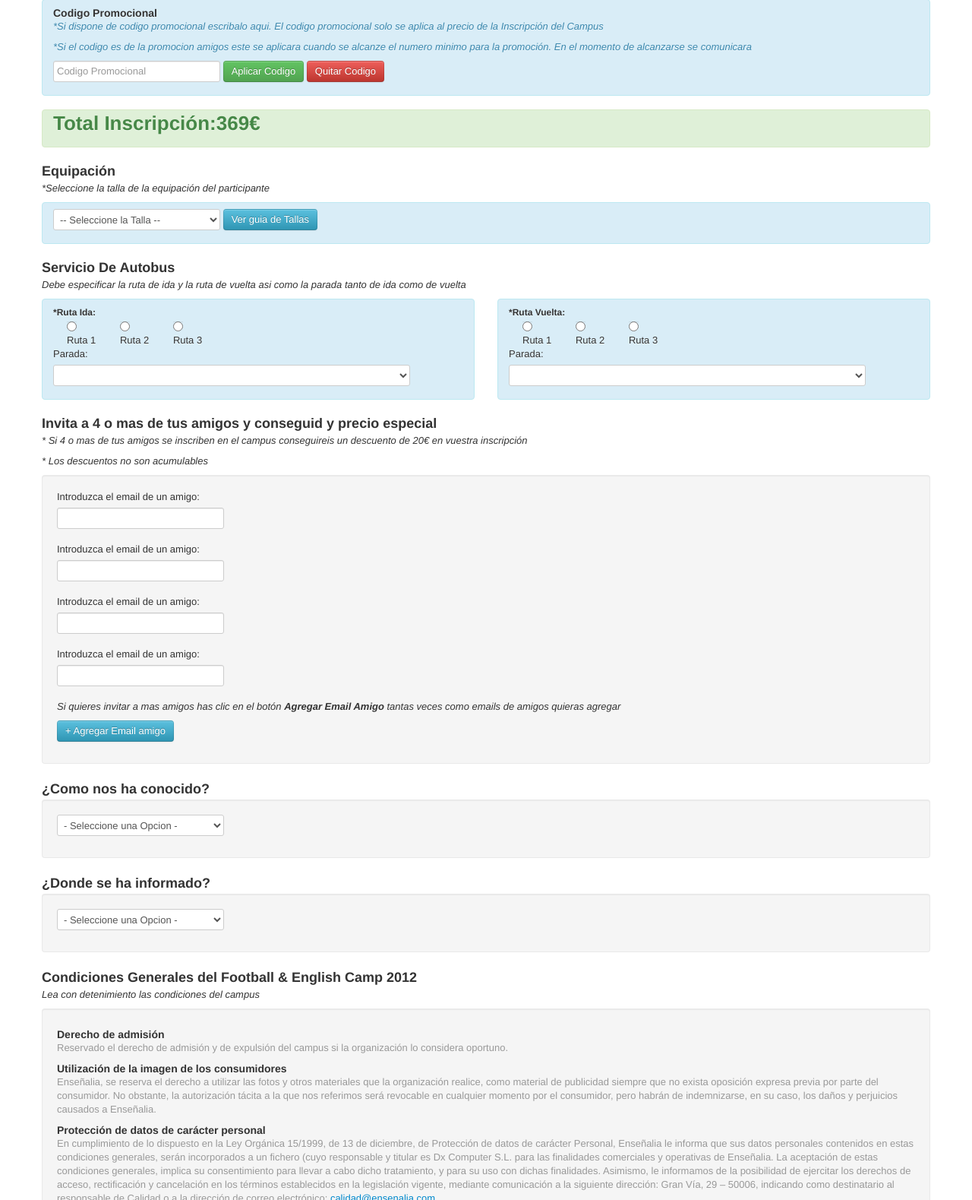
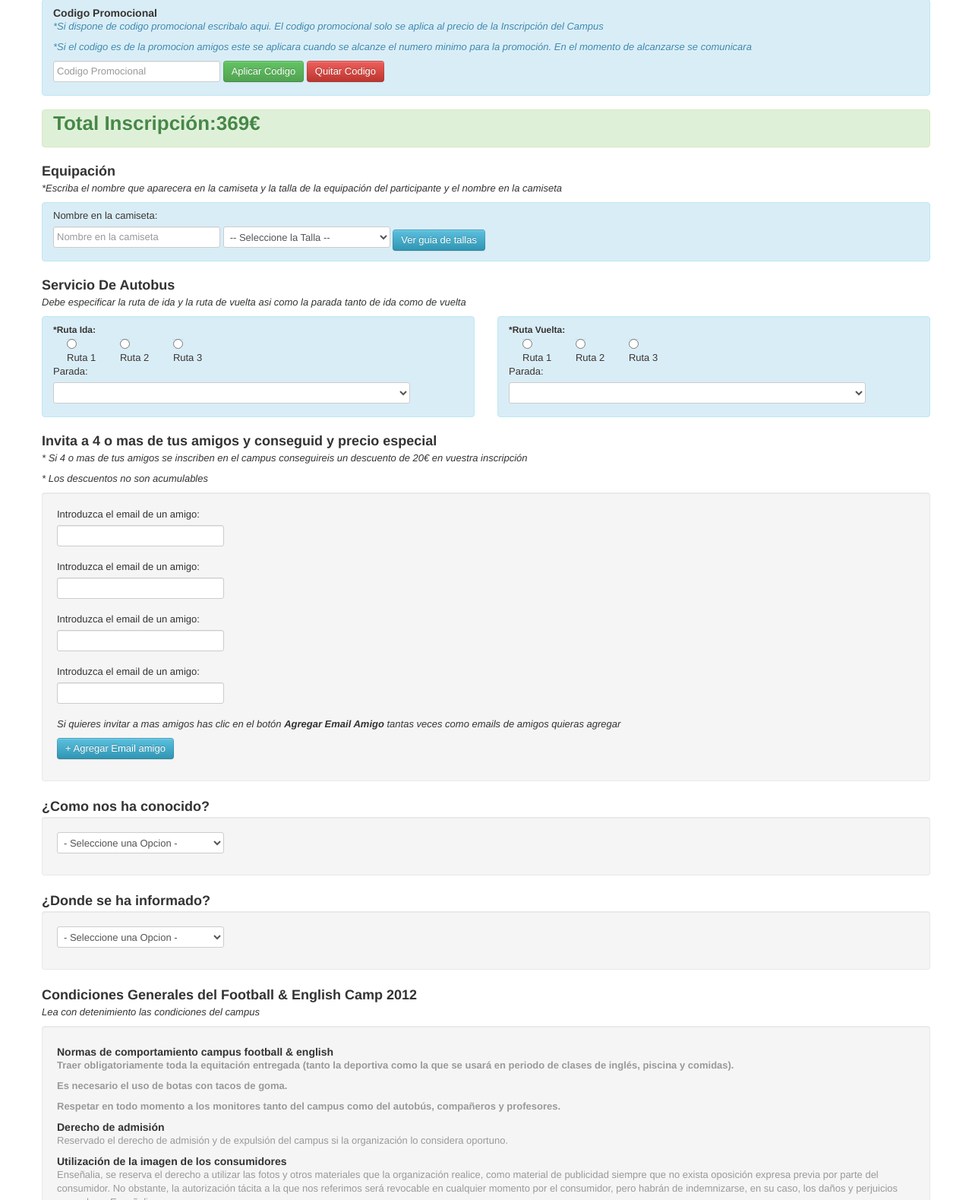
Before and after one commit to sbarrat/campus, a PHP site: page / in a window 1280 px wide. Shown: the part 4921-6500 px from the top of the page at 76% size. Run offline with PHP 8.4, Linux system fonts and the light colour scheme; lists and menus that the app fills with data are empty; some libraries are stand-ins or nearby versions.

Commit message:
CLOSED - task 10: Falta el campo de nombre en la camiseta, cambiar normas comportamiento http://github.com/sbarrat/campus/issues/issue/10

```diff
--- a/inc/Procesa.php
+++ b/inc/Procesa.php
@@ -38,7 +38,7 @@ class Procesa {
 			':apellidosPadre'=>'Apellidos Padre/Tutor', ':movilPadre'=>'Movil Padre/Tutor',
 			':emailPadre'=>'Correo Electronico Padre/Tutor', ':nombreMadre'=>'Nombre Madre/Tutora',
 			':apellidosMadre'=>'Apellidos Madre/Tutora', ':movilMadre'=>'Movil Madre/Tutora',
-			':emailMadre'=>'Correo Electronico Madre/Tutora'
+			':emailMadre'=>'Correo Electronico Madre/Tutora', ':nombreCamiseta' =>'Nombre en la camiseta'
 			);
 	function __construct() {
 		$this->_consulta = new Consulta();
--- a/index.php
+++ b/index.php
@@ -807,12 +807,15 @@ $campus = 'football';
                     	<header>
                     	<h3>Equipación</h3>
                     	<p>
-                    		<em>*Seleccione la talla de la equipación del participante</em>
+                    		<em>*Escriba el nombre que aparecera en la camiseta y
+                    		la talla de la equipación del participante y el nombre en la camiseta</em>
                     	</p>
                     	</header>
                     </div>
                     <div class='span12'>
                     	<div class='alert alert-info'>
+                    	    <label>Nombre en la camiseta:</label>
+                    		<input type='text' name='nombreCamiseta' class='mensaje' title='Nombre en la camiseta' placeholder='Nombre en la camiseta' />
                     		<select id='talla' name='talla'>
                     			<option value='0'>-- Seleccione la Talla --</option>
                     			<optgroup label="Tallas">
@@ -830,7 +833,11 @@ $campus = 'football';
                     			<option value='3XL'>3XL</option>
                     			</optgroup>
                     		</select>
-                    		<input id='tallas' type='button' class='btn btn-info' value='Ver guia de Tallas'>
+                    		<a id='tallas' class="btn btn-info" data-toggle="collapse"
+                        	data-target="#guiaTallas">Ver guia de tallas</a>
+                    		<div id='guiaTallas' class='collapse on'>
+                    			<img src="img/tallas.png" alt="tallas" width="640px"/>
+                    		</div>
                     	</div>
                     </div>
                     <!-- Seccion de la seleccion de rutas de autobus -->
@@ -957,6 +964,13 @@ $campus = 'football';
                     </header>
                     <div class='well'>
                         <div class='help-block'>
+                        	<h4>Normas de comportamiento campus football &amp; english</h4>
+							<p><strong>Traer obligatoriamente toda la equitación entregada
+							(tanto la deportiva como la que se usará en periodo de clases de inglés, piscina y comidas).</strong></p>
+							<p><strong>Es necesario el uso de botas con tacos de goma.</strong>
+							<p><strong>Respetar en todo momento a los monitores tanto del campus como del autobús,
+							compañeros y profesores.</strong></p>
+
                             <h4>Derecho de admisión</h4>
                             <p>Reservado el derecho de admisión y de expulsión del
                              campus si la organización lo considera oportuno.</p>
@@ -968,6 +982,7 @@ $campus = 'football';
                              que nos referimos será revocable en cualquier momento por el
                              consumidor, pero habrán de indemnizarse, en su caso, los daños
                              y perjuicios causados a Enseñalia.</p>
+
                             <h4>Protección de datos de carácter personal</h4>
                             <p>
                              En cumplimiento de lo dispuesto en la Ley Orgánica 15/1999, de
@@ -1003,6 +1018,20 @@ $campus = 'football';
                              Asimismo, y para el estudio de estos casos, deberá aportarse
                              toda la documentación que el médico estime oportuna para el
                              buen criterio del mismo.</p>
+
+                             <h4>Otras opciones:</h4>
+							<p>Todo participante que no cumpla las normas de la escuela, o moleste a la
+							organización u a otros alumnos con un comportamiento indisciplinado, será reenviado
+							a su domicilio, corriendo sus padres con los gastos del traslado.
+							En este caso, la decisión del director del campamento de verano es inapelable.
+							Igualmente, el cliente responderá de los daños causados en el material o
+							instalaciones. Cualquier enfermedad, ya sea infecciosa o no,
+							deberá comunicarse al campamento con antelación suficiente para que
+							esta pueda examinar el caso, reservándose en cualquier caso el
+							derecho de admisión al programa, si considera que la estancia del participante
+							pueda suponer un riesgo para el resto de los participantes.
+							Asimismo, y para el estudio de estos casos, deberá aportarse toda la
+							documentación que el médico estime oportuna para el buen criterio del mismo.</p>
                             <h4>Perdida de Material u Objetos del Participante</h4>
                             <p>LA DIRECCIÓN DEL CAMPAMENTO NO SE HACE RESPONSABLE DE
                              LAS PÉRDIDAS DE OBJETOS QUE LLEVEN LOS NIÑOS (CÁMARAS DE
--- a/js/script.js
+++ b/js/script.js
@@ -174,13 +174,13 @@ $(".verRuta").click(function(){
 /**
  * Muestra el dialogo de las tallas
  */
-$('#tallas').click(function(){
-		$('#dialog').html('<img src="img/tallas.png" alt="tallas" width="640px"/>');
-		$('#dialog').dialog({
-			title: 'Guia de Tallas',
-			minWidth: 640
-		});
-});
+//$('#tallas').click(function(){
+//		$('#dialog').html('<img src="img/tallas.png" alt="tallas" width="640px"/>');
+//		$('#dialog').dialog({
+//			title: 'Guia de Tallas',
+//			minWidth: 640
+//		});
+//});
 
 /**
  * Muestra el dialogo del recorte y seleccion de fotografia
--- a/setup.php
+++ b/setup.php
@@ -2,6 +2,11 @@
 // phpinfo();
 require_once 'inc/Consulta.php';
 $consulta = new Consulta('Mysql');
+// $sql = "ALTER TABLE  `inscripcionesEnglish` ADD  `nombreCamiseta` VARCHAR( 255 )
+// 		CHARACTER SET utf8 COLLATE utf8_general_ci NULL";
+// $consulta->consulta($sql);
+// $sql = "DESCRIBE inscripcionesEnglish";
+// $consulta->consulta($sql);
 // $sql = "INSERT INTO `cuponescampus` (
 // `id` ,
 // `cupon` ,
```
